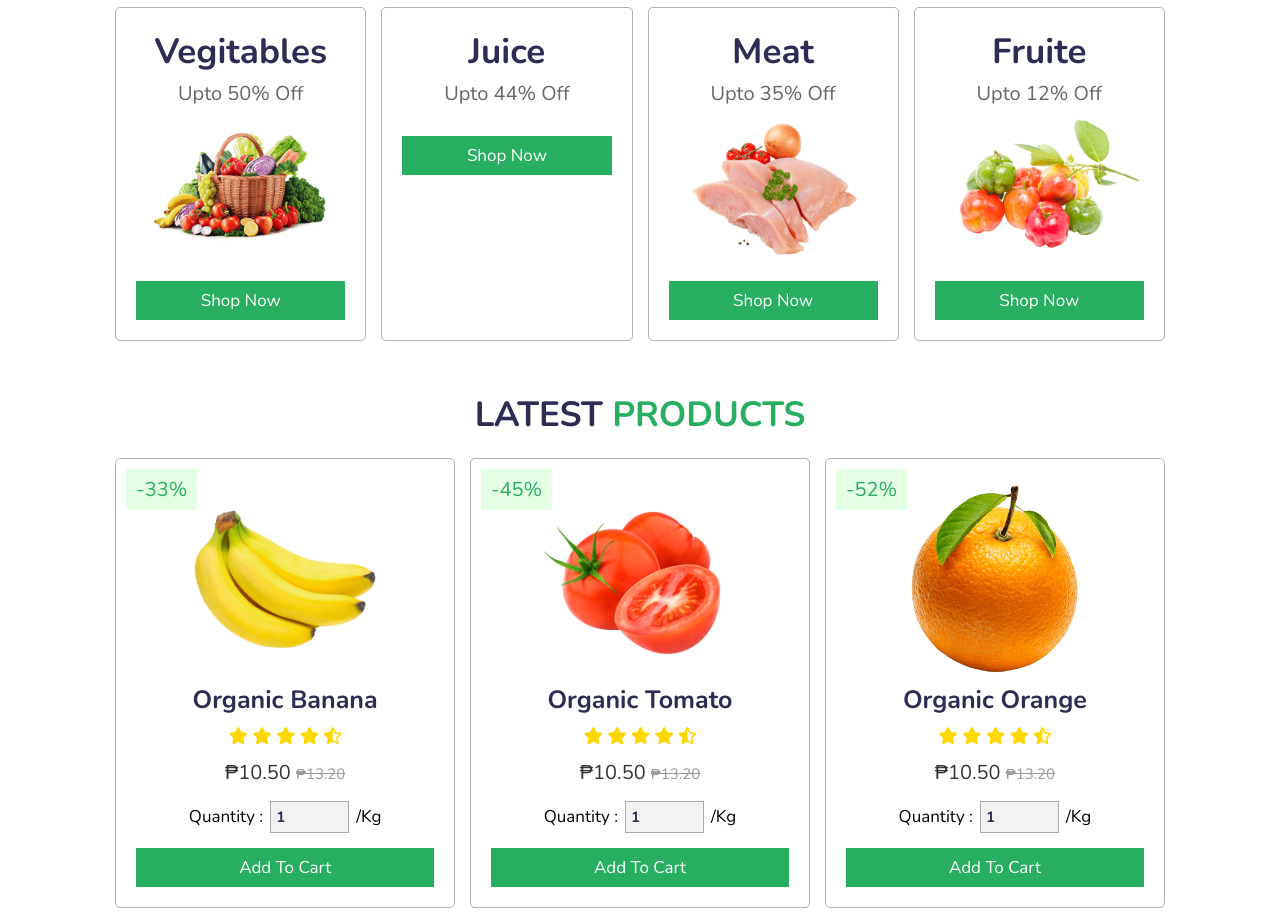
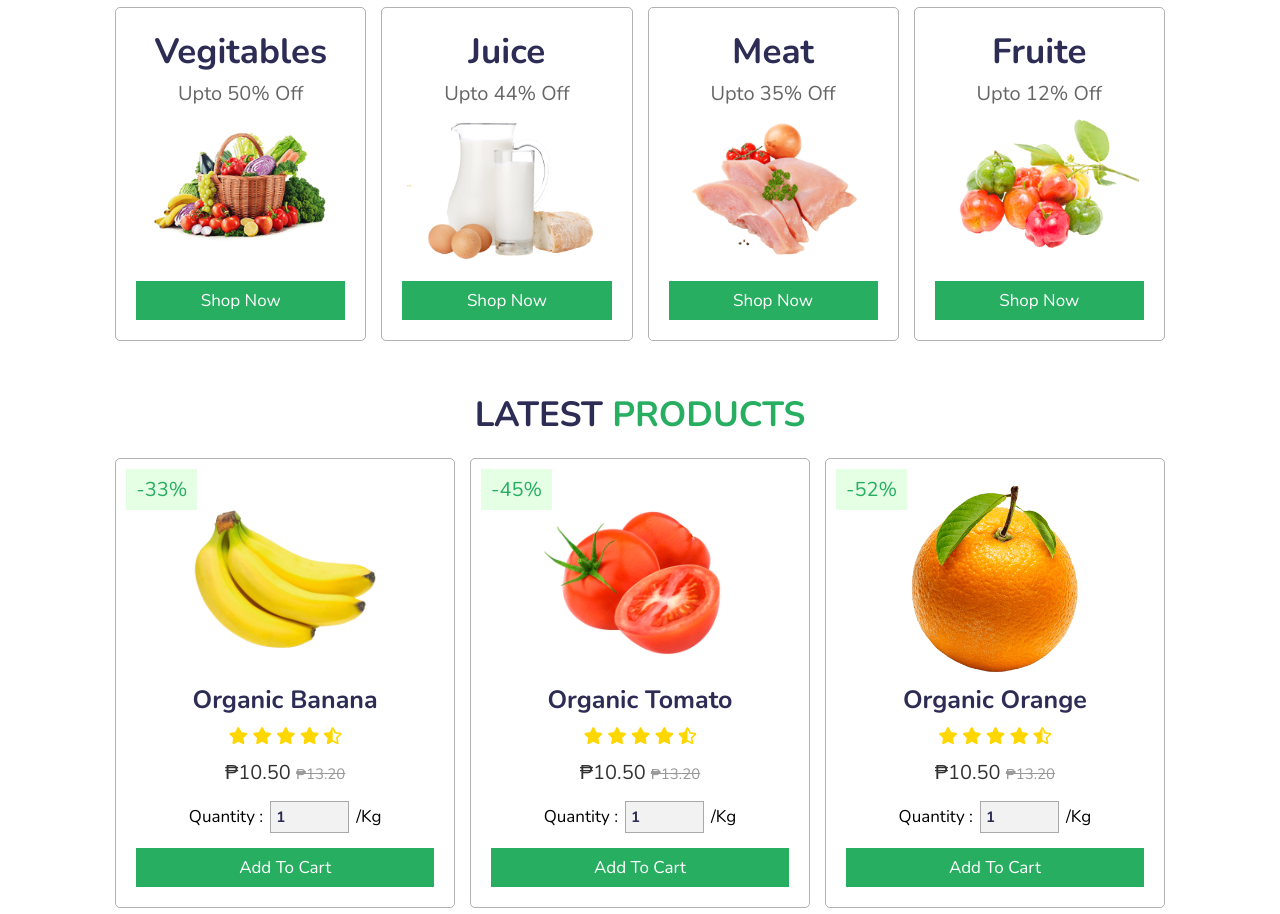
Before and after one commit to Syntax-maker/Farmers-Hub, a plain HTML site: page index.html in a window 1280 px wide. Shown: the part 1102-2016 px from the top of the page. Drawn offline with nearby package versions, Linux system fonts and the light colour scheme; files whose address does not match are found by name.

Commit message:
Update index.html

```diff
--- a/index.html
+++ b/index.html
@@ -114,7 +114,7 @@
         <div class="box">
             <h3>juice</h3>
             <p>upto 44% off</p>
-            <img src="images/category-2.png" alt="">
+            <img src="category-2.png" alt="">
             <a href="#" class="btn">shop now</a>
         </div>
         <div class="box">
```
